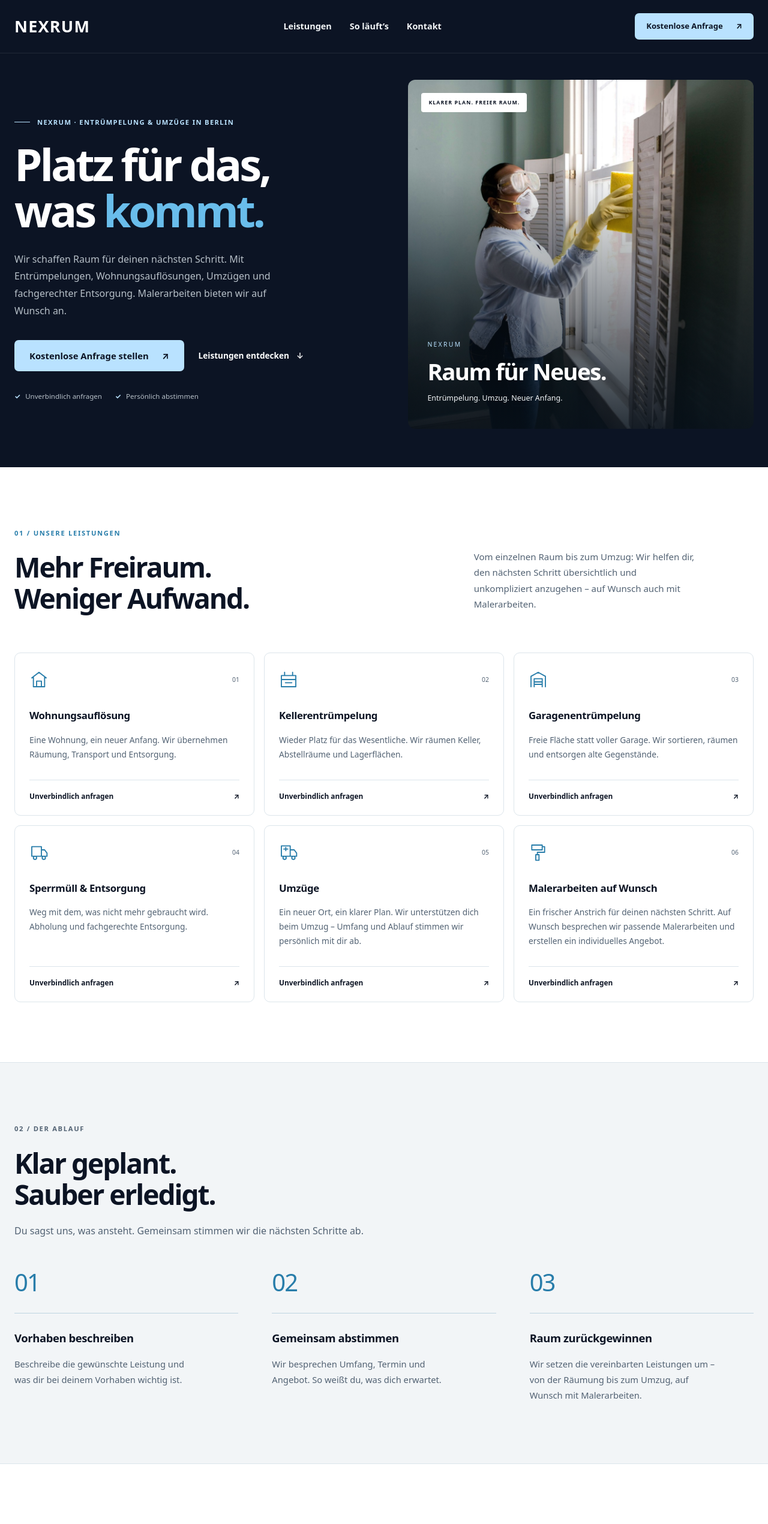
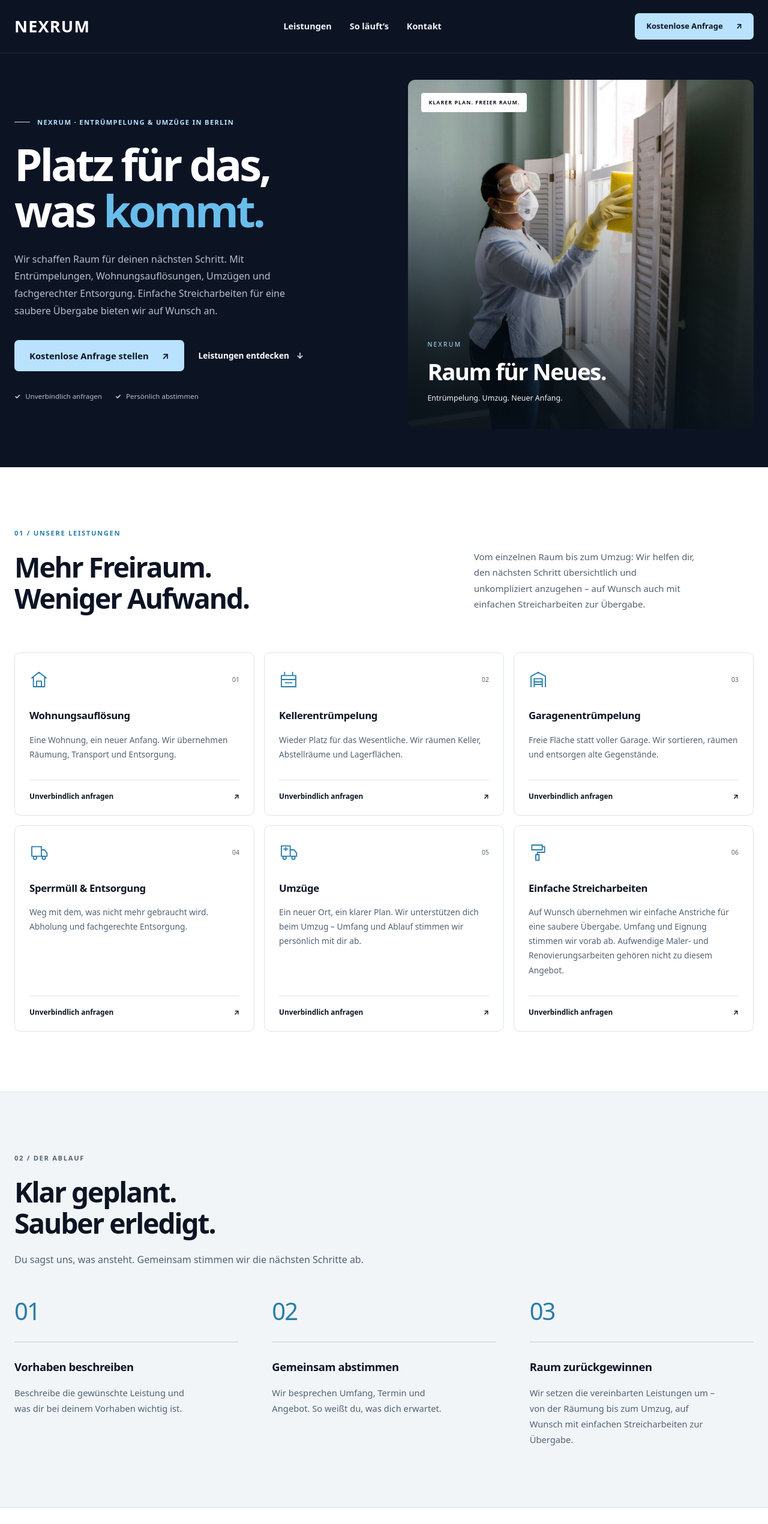
Before and after one commit to ardasitoo/Entruempelung---FRONTEND, a Vue app: page / in a window 1280 px wide. Shown: the top 2541 px of the page at 60% size. Built offline with nearby package versions, Linux system fonts and the light colour scheme; no server answers.

Commit message:
Limit painting offer to basic handover painting

```diff
--- a/index.html
+++ b/index.html
@@ -5,7 +5,7 @@
     <meta name="viewport" content="width=device-width, initial-scale=1.0" />
     <meta
       name="description"
-      content="NEXRUM – Entrümpelung, Wohnungsauflösung, Umzüge und Entsorgung in Berlin. Malerarbeiten auf Wunsch. Beschreibe dein Vorhaben und fordere ein unverbindliches Angebot an."
+      content="NEXRUM – Entrümpelung, Wohnungsauflösung, Umzüge und Entsorgung in Berlin. Einfache Streicharbeiten zur Übergabe auf Wunsch. Beschreibe dein Vorhaben und fordere ein unverbindliches Angebot an."
     />
     <title>NEXRUM – Raum für Neues</title>
   </head>
--- a/src/App.vue
+++ b/src/App.vue
@@ -36,7 +36,7 @@ if (legalPage.value) {
         <div class="hero-content">
           <p class="eyebrow"><span class="eyebrow-line" aria-hidden="true"></span> NEXRUM · Entrümpelung &amp; Umzüge in Berlin</p>
           <h1>Platz für das,<br />was <span>kommt.</span></h1>
-          <p class="hero-text">Wir schaffen Raum für deinen nächsten Schritt. Mit Entrümpelungen, Wohnungsauflösungen, Umzügen und fachgerechter Entsorgung. Malerarbeiten bieten wir auf Wunsch an.</p>
+          <p class="hero-text">Wir schaffen Raum für deinen nächsten Schritt. Mit Entrümpelungen, Wohnungsauflösungen, Umzügen und fachgerechter Entsorgung. Einfache Streicharbeiten für eine saubere Übergabe bieten wir auf Wunsch an.</p>
           <div class="hero-actions">
             <a class="button primary" href="#kontakt">Kostenlose Anfrage stellen <span aria-hidden="true">↗</span></a>
             <a class="text-link" href="#leistungen">Leistungen entdecken <span aria-hidden="true">↓</span></a>
@@ -52,7 +52,7 @@ if (legalPage.value) {
       <section id="leistungen" class="section">
         <div class="section-heading split-heading">
           <div><p class="eyebrow">01 / Unsere Leistungen</p><h2>Mehr Freiraum.<br />Weniger Aufwand.</h2></div>
-          <p>Vom einzelnen Raum bis zum Umzug: Wir helfen dir, den nächsten Schritt übersichtlich und unkompliziert anzugehen – auf Wunsch auch mit Malerarbeiten.</p>
+          <p>Vom einzelnen Raum bis zum Umzug: Wir helfen dir, den nächsten Schritt übersichtlich und unkompliziert anzugehen – auf Wunsch auch mit einfachen Streicharbeiten zur Übergabe.</p>
         </div>
         <ServiceList />
       </section>
@@ -63,7 +63,7 @@ if (legalPage.value) {
           <div class="steps">
             <article><span class="step-number">01</span><h3>Vorhaben beschreiben</h3><p>Beschreibe die gewünschte Leistung und was dir bei deinem Vorhaben wichtig ist.</p></article>
             <article><span class="step-number">02</span><h3>Gemeinsam abstimmen</h3><p>Wir besprechen Umfang, Termin und Angebot. So weißt du, was dich erwartet.</p></article>
-            <article><span class="step-number">03</span><h3>Raum zurückgewinnen</h3><p>Wir setzen die vereinbarten Leistungen um – von der Räumung bis zum Umzug, auf Wunsch mit Malerarbeiten.</p></article>
+            <article><span class="step-number">03</span><h3>Raum zurückgewinnen</h3><p>Wir setzen die vereinbarten Leistungen um – von der Räumung bis zum Umzug, auf Wunsch mit einfachen Streicharbeiten zur Übergabe.</p></article>
           </div>
         </div>
       </section>
--- a/src/components/CustomerRequestForm.vue
+++ b/src/components/CustomerRequestForm.vue
@@ -87,7 +87,7 @@ async function submitRequest() {
         <option>Garagenentrümpelung</option>
         <option>Sperrmüll & Entsorgung</option>
         <option>Umzug</option>
-        <option>Malerarbeiten auf Wunsch</option>
+        <option>Einfache Streicharbeiten zur Übergabe</option>
       </select>
     </label>
 
@@ -126,7 +126,7 @@ async function submitRequest() {
         v-model="form.message"
         name="message"
         rows="5"
-        placeholder="Was möchtest du entrümpeln, wohin ziehst du um oder welche Malerarbeiten wünschst du dir?"
+        placeholder="Was möchtest du entrümpeln, wohin ziehst du um oder welche Räume sollen für die Übergabe einfach gestrichen werden?"
       ></textarea>
     </label>
 
--- a/src/components/LegalPage.vue
+++ b/src/components/LegalPage.vue
@@ -60,7 +60,7 @@ defineProps({ page: { type: String, required: true } })
           <li>Nachname</li>
           <li>E-Mail-Adresse</li>
           <li>Telefonnummer</li>
-          <li>Gewünschte Leistung (zum Beispiel Entrümpelung, Umzug oder Malerarbeiten)</li>
+          <li>Gewünschte Leistung (zum Beispiel Entrümpelung, Umzug oder einfache Streicharbeiten zur Übergabe)</li>
           <li>Adresse des Einsatzortes</li>
           <li>Postleitzahl</li>
           <li>Wunschtermin</li>
--- a/src/components/ServiceList.vue
+++ b/src/components/ServiceList.vue
@@ -5,7 +5,7 @@ const services = [
   { title: 'Garagenentrümpelung', description: 'Freie Fläche statt voller Garage. Wir sortieren, räumen und entsorgen alte Gegenstände.', icon: 'M3 21V8l9-5 9 5v13M7 21V11h10v10M7 15h10M7 18h10' },
   { title: 'Sperrmüll & Entsorgung', description: 'Weg mit dem, was nicht mehr gebraucht wird. Abholung und fachgerechte Entsorgung.', icon: 'M3 5h12v12H3zM15 9h4l3 4v4h-7M7 21a2 2 0 1 0 0-4 2 2 0 0 0 0 4m11 0a2 2 0 1 0 0-4 2 2 0 0 0 0 4' },
   { title: 'Umzüge', description: 'Ein neuer Ort, ein klarer Plan. Wir unterstützen dich beim Umzug – Umfang und Ablauf stimmen wir persönlich mit dir ab.', icon: 'M3 4h11v13H3zM14 9h5l3 4v4h-8M7 21a2 2 0 1 0 0-4 2 2 0 0 0 0 4m11 0a2 2 0 1 0 0-4 2 2 0 0 0 0 4M6 8h5M8.5 6v4' },
-  { title: 'Malerarbeiten auf Wunsch', description: 'Ein frischer Anstrich für deinen nächsten Schritt. Auf Wunsch besprechen wir passende Malerarbeiten und erstellen ein individuelles Angebot.', icon: 'M4 3h13v6H4zM17 5h3v7h-9v3M9 15h4v7H9z' },
+  { title: 'Einfache Streicharbeiten', description: 'Auf Wunsch übernehmen wir einfache Anstriche für eine saubere Übergabe. Umfang und Eignung stimmen wir vorab ab. Aufwendige Maler- und Renovierungsarbeiten gehören nicht zu diesem Angebot.', icon: 'M4 3h13v6H4zM17 5h3v7h-9v3M9 15h4v7H9z' },
 ]
 </script>
 <template>
```
